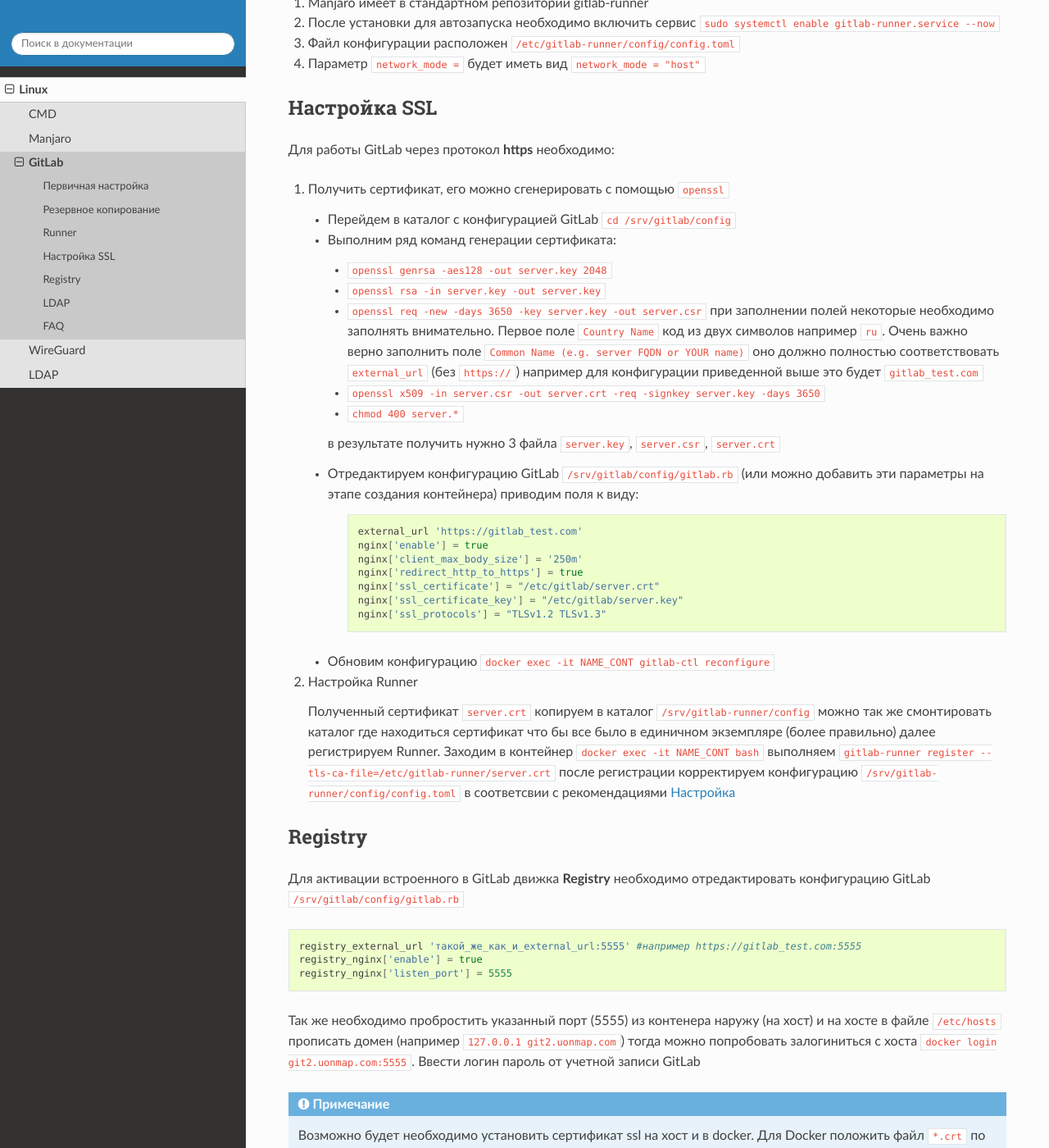
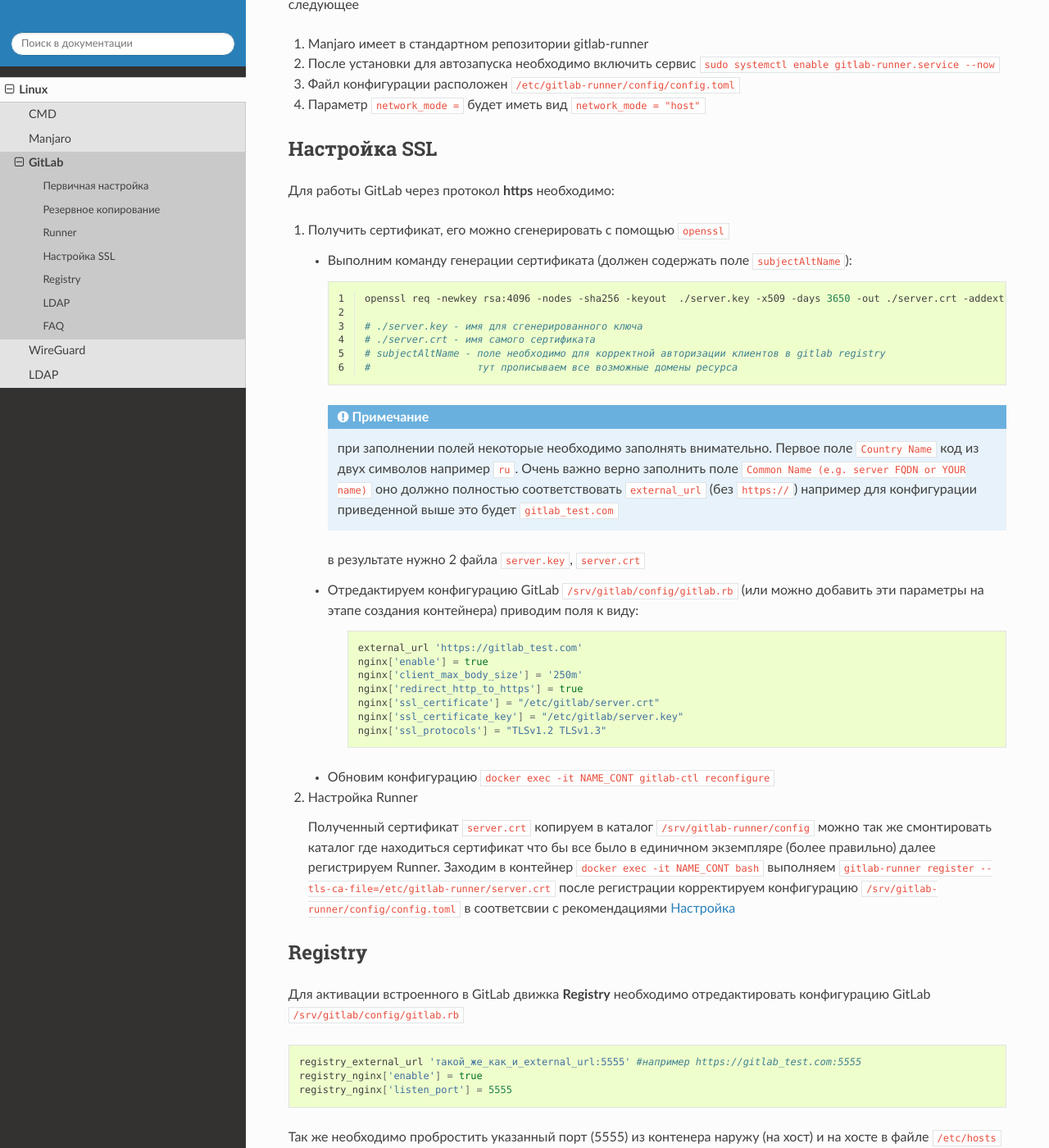
Before and after one commit to svyatoslav-p/general_notes, a Sphinx documentation site: the page built from source/linux/gitlab.rst, in a window 1280 px wide and 1400 px high, scrolled down 4197 px. Shown: the whole window at 82% size. Built offline with Sphinx 7.4.7 and the Read the Docs theme 2.0.0, drawn with Linux system fonts in a browser that asks for light colours; some of the changed text lies outside the part shown.

Commit message:
feat: Gitlab

```diff
--- a/source/linux/gitlab.rst
+++ b/source/linux/gitlab.rst
@@ -87,11 +87,11 @@
 
    .. literalinclude:: linux_files/gitlab/docker-compose.yml
      :language: yaml
-     :linenos:
 
    .. note::
       Так как GitLab и Runner два обособленных контейнера, но им необходимо обмениваться данными нужно организовать сеть между контейнерами.
-      это реализует блок ``networks``. Подробнее можно прочитать `тут <https://stackoverflow.com/questions/50325932/gitlab-runner-docker-could-not-resolve-host/>`_
+      это реализует блок ``networks``. **Имя создаваемой сети зависит от каталога в котором запущен** ``docker-compose.yml``. Например если ``docker-compose.yml``
+      лежит в каталоге  с именем ``git``, то создается сеть ``git_default`` Подробнее можно прочитать `тут <https://stackoverflow.com/questions/50325932/gitlab-runner-docker-could-not-resolve-host/>`_
 
 #. Запустим контейнеры и сеть между ними (находясь в каталоге конфигурации) ``docker-compose up -d``
 
@@ -111,7 +111,6 @@
 
    .. literalinclude:: linux_files/gitlab/config.toml
      :language: yaml
-     :linenos:
 
    .. note::
       Значение строки ``network_mode =`` формируется из имени службы и имени указаном в ``docker-compose.yml``
@@ -135,18 +134,25 @@
 
 #. Получить сертификат, его можно сгенерировать с помощью ``openssl``
 
-   * Перейдем в каталог с конфигурацией GitLab ``cd /srv/gitlab/config``
-   * Выполним ряд команд генерации сертификата:
+   * Выполним команду генерации сертификата (должен содержать поле ``subjectAltName``):
 
-     * ``openssl genrsa -aes128 -out server.key 2048``
-     * ``openssl rsa -in server.key -out server.key``
-     * ``openssl req -new -days 3650 -key server.key -out server.csr`` при заполнении полей некоторые необходимо |br|
-       заполнять внимательно. Первое поле ``Country Name`` код из двух символов например ``ru``. Очень важно верно заполнить
+     .. code-block:: bash
+       :linenos:
+
+       openssl req -newkey rsa:4096 -nodes -sha256 -keyout  ./server.key -x509 -days 3650 -out ./server.crt -addext "subjectAltName = DNS:git2.uonmap.com, DNS:uonmap.com, DNS:192.168.0.61"
+
+       # ./server.key - имя для сгенерированного ключа
+       # ./server.crt - имя самого сертификата
+       # subjectAltName - поле необходимо для корректной авторизации клиентов в gitlab registry
+       #                  тут прописываем все возможные домены ресурса
+
+     .. note::
+       при заполнении полей некоторые необходимо заполнять внимательно. Первое
+       поле ``Country Name`` код из двух символов например ``ru``. Очень важно верно заполнить
        поле ``Common Name (e.g. server FQDN or YOUR name)`` оно должно полностью соответствовать ``external_url`` (без ``https://``)
        например для конфигурации приведенной выше это будет ``gitlab_test.com``
-     * ``openssl x509 -in server.csr -out server.crt -req -signkey server.key -days 3650``
-     * ``chmod 400 server.*``
-     в результате получить нужно 3 файла ``server.key``, ``server.csr``, ``server.crt``
+
+     в результате нужно 2 файла ``server.key``, ``server.crt``
    * Отредактируем конфигурацию GitLab ``/srv/gitlab/config/gitlab.rb``
      (или можно добавить эти параметры на этапе создания контейнера) приводим поля к виду:
 
@@ -190,10 +196,9 @@
 тогда можно попробовать залогиниться с хоста ``docker login git2.uonmap.com:5555``.
 Ввести логин пароль от учетной записи GitLab
 
-.. note::
-   Возможно будет необходимо установить сертификат ssl на хост и в docker. Для Docker положить
-   файл ``*.crt`` по пути ``~/.docker/certs.d/git2.uonmap.com:5555/`` или ``/etc/docker/certs.d/git2.uonmap.com:5555/`` где ``git2.uonmap.com:5555`` адрес Registry
-   Для хоста заваисит от OS. Но вроде работает и без этого
+Для успешной авторизации с другой машины в сети на клиенте необходимо установить сертификат для Docker.
+Копируем файл ``server.crt`` в каталог ``/etc/docker/certs.d/git2.uonmap.com:5555/ca.crt`` и переименовываем в ``ca.crt``
+где ``git2.uonmap.com:5555`` адрес Registry на машину с которой хотим авторизоваться.
 
 LDAP
 ****
```
Also changed, not shown: source/linux/cmd_general.rst (+28 -0 lines), 9 other files.
